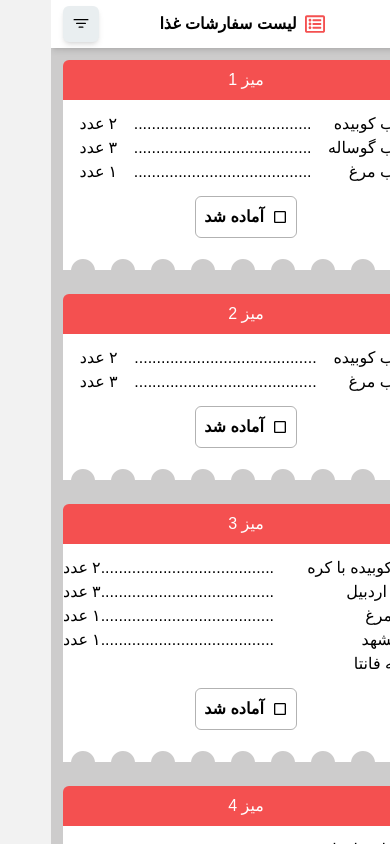
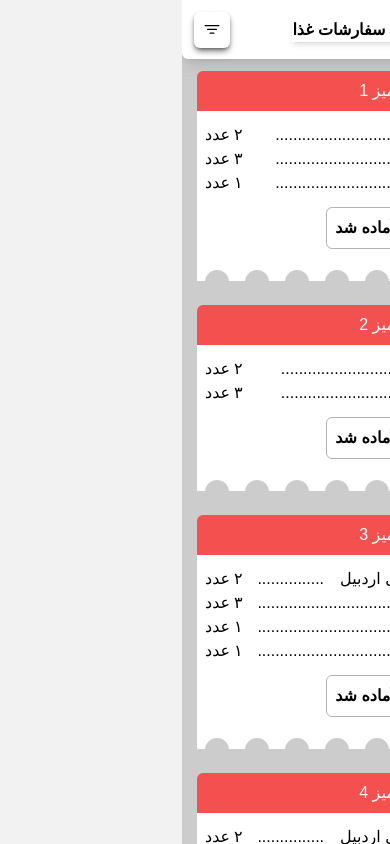
Before and after one commit to AmirVeiN/Restaurant, a Next.js app: page /chef in a window 390 px wide. Built offline with nearby package versions, Linux system fonts and the light colour scheme; a small style sheet from the web is missing.

Commit message:
chef responsive

```diff
--- a/src/pages/chef/index.tsx
+++ b/src/pages/chef/index.tsx
@@ -2,33 +2,34 @@ import { FaRegListAlt } from "react-icons/fa";
 import { BsFilter } from "react-icons/bs";
 import { MdCheckBoxOutlineBlank } from "react-icons/md";
 import { useAppSelector } from "../../../store/hooks";
+import { MdKeyboardArrowRight } from "react-icons/md";
+import { useRouter } from "next/router";
 
 function ChefSelected(props: {
   count: Array<number>;
   title: Array<string>;
   table: number;
 }) {
-  function StringFinder(title: Array<string>) {
-    var len = title.length;
-    return 43 - len;
-  }
-
   return (
-    <div className="w-full h-fit flex-col p-3">
+    <div className="w-96 h-fit p-3 ">
       <div className="bg-primary rounded-t-xl">
         <div className="h-10 bg-red flex rounded-t-md justify-center items-center mb-3 text-primary">
           میز {Intl.NumberFormat("fr").format(props.table)}
         </div>
         <div className="h-fit flex flex-col space-y-3 ">
-          <div className="flex flex-row justify-evenly">
+          <div className="w-full flex flex-row h-fit justify-between px-2">
             <div>
               {props.title.map((i) => (
-                <div>{i}</div>
-              ))}
-            </div>
-            <div>
-              {props.title.map(() => (
-                <div>{".".repeat(StringFinder(props.title))}</div>
+                <div
+                  className={`w-full flex flex-row space-x-reverse space-x-4 justify-between`}
+                >
+                  <div className="">{i}</div>
+                  <p>
+                    {i.length >= 25
+                      ? ".".repeat(45 - i.length)
+                      : ".".repeat(50 - i.length)}
+                  </p>
+                </div>
               ))}
             </div>
             <div>
@@ -57,27 +58,35 @@ function ChefSelected(props: {
 
 export default function ChefPage() {
   const chefItems = useAppSelector((item) => item.chef);
+  const router = useRouter();
 
   return (
-    <div className="h-screen w-screen  bg-lightGray overflow-y-auto">
-      <div className="h-full w-full">
-        <div className="justify-center absolute w-full h-12 items-center space-x-2 space-x-reverse shadow-md bg-primary flex flex-row">
-          <div className="absolute left-3 bg-gray p-2 rounded-md shadow-md">
-            <BsFilter className="text-xl " />
+    <div className="h-screen w-screen  bg-lightGray ">
+      <div className="h-full w-full flex flex-col">
+        <div className=" w-full h-16 items-center shadow-lg rounded-b-md bg-primary justify-between px-3 flex flex-row">
+          <button
+            onClick={() => router.push("/")}
+            className="text-xl shadow-md shadow-text/50 p-2 rounded-md bg-primary text-black"
+          >
+            <MdKeyboardArrowRight />
+          </button>
+          <div className="flex flex-row  right-28 justify-around shadow-md space-x-3 space-x-reverse">
+            <FaRegListAlt className="text-xl text-red/70" />
+            <p className="font-extrabold">لیست سفارشات غذا</p>
           </div>
-          <div>
-            <FaRegListAlt className="text-xl text-red" />
-          </div>
-          <p className="font-extrabold">لیست سفارشات غذا</p>
+          <button className=" left-3 bg-primary p-2 rounded-md shadow-md shadow-text/50  text-xl">
+            <BsFilter />
+          </button>
         </div>
-        <div className="h-12"></div>
-        {chefItems.map((items) => (
+        <div className="h-full w-full flex justify-start items-center flex-col overflow-y-auto md:grid grid-cols-2 lg:grid-cols-3 lg:gap-x-[6.75rem] xl:grid-cols-4 xl:gap-x-[20.75rem] ">
+          {chefItems.map((items) => (
             <ChefSelected
               title={items.title}
               count={items.count}
               table={items.table}
             />
-        ))}
+          ))}
+        </div>
       </div>
     </div>
   );
--- a/store/chef/slice.ts
+++ b/store/chef/slice.ts
@@ -32,6 +32,22 @@ const initialState = [
   {
     table: 4,
     id: 4,
+    title: ["کباب کوبیده با کره محلی اردبیل", "کباب مرغ", "دوغ مشهد", "نوشابه فانتا"],
+    count: [2, 3, 1, 1],
+  },  {
+    table: 5,
+    id: 5,
+    title: ["کباب کوبیده با کره محلی اردبیل", "کباب مرغ", "دوغ مشهد", "نوشابه فانتا"],
+    count: [2, 3, 1, 1],
+  },  {
+    table: 6,
+    id: 6,
+    title: ["کباب کوبیده با کره محلی اردبیل", "کباب مرغ", "دوغ مشهد", "نوشابه فانتا"],
+    count: [2, 3, 1, 1],
+  },
+  {
+    table: 7,
+    id: 7,
     title: [
       "پیتزا مخلوط",
       "کباب کوبیده",
```
